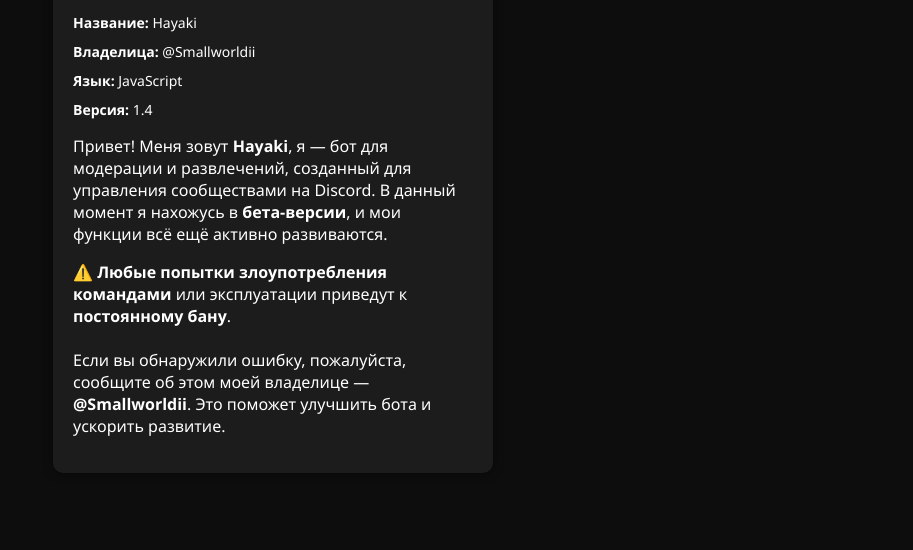
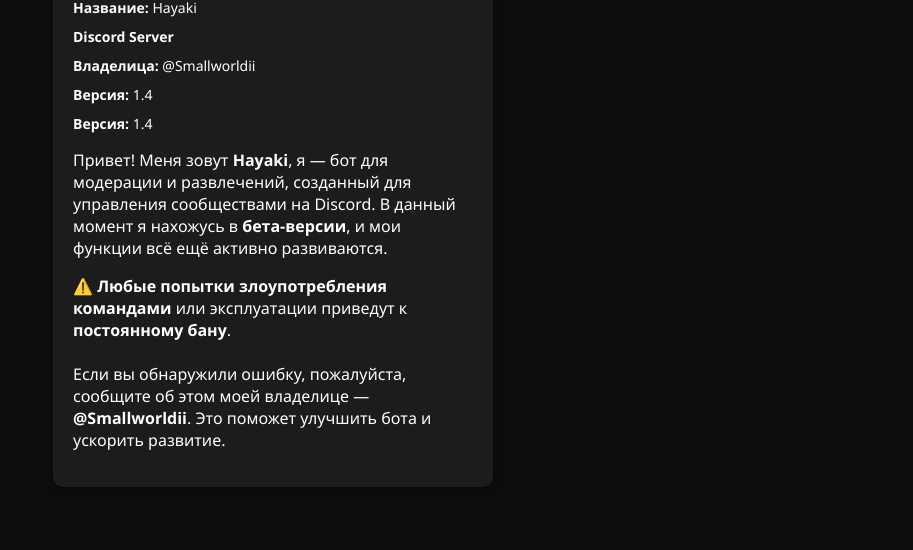
Before and after one commit to smallworldi/hayaki-website, a plain HTML site: page index.html in a window 1280 px wide. Shown: the part 250-800 px from the top of the page, without its empty margins (367-1280 px from the left). Drawn offline with Linux system fonts and the light colour scheme; no server answers.

Commit message:
Update index.html

```diff
--- a/index.html
+++ b/index.html
@@ -26,6 +26,7 @@
       </div>
       <div class="info-grid">
         <div><strong>Название:</strong> Hayaki</div>
+        <div><strong>Discord Server:</strong> <a href="https://discord.gg/WbfBgyPcAF" style="color: white; text-decoration: none;">Click here to join</a></div>
         <div><strong>Владелица:</strong> @Smallworldii</div>
         <div><strong>Язык:</strong> JavaScript</div>
         <div><strong>Версия:</strong> 1.4</div>
@@ -108,6 +109,7 @@
         region: "Регион:",
         memory: "Память:",
         uptime: "Время работы:",
+        discordLink: "Присоединиться",
         aboutText: `Привет! Меня зовут <strong>Hayaki</strong>, я — бот для модерации и развлечений, созданный для управления сообществами на Discord. В данный момент я нахожусь в <strong>бета-версии</strong>, и мои функции всё ещё активно развиваются.`,
         aboutText2: `<strong>⚠️ Любые попытки злоупотребления командами</strong> или эксплуатации приведут к <strong>постоянному бану</strong>.<br><br>Если вы обнаружили ошибку, пожалуйста, сообщите об этом моей владелице — <strong>@Smallworldii</strong>. Это поможет улучшить бота и ускорить развитие.`,
         termsTitle: "Условия использования",
@@ -142,6 +144,7 @@
         region: "Region:",
         memory: "Memory:",
         uptime: "Uptime:",
+        discordLink: "Join server",
         aboutText: `Hello! I'm <strong>Hayaki</strong>, a moderation and entertainment bot designed to help manage Discord communities. I'm currently in <strong>beta</strong>, and my features are still under active development.`,
         aboutText2: `<strong>⚠️ Any attempt to abuse commands</strong> or exploit the system will result in a <strong>permanent ban</strong>.<br><br>If you find any bugs, please report them to my owner — <strong>@Smallworldii</strong>. Your feedback helps improve the bot and accelerate development.`,
         termsTitle: "Terms of Use",
@@ -179,8 +182,9 @@
 
       const info = document.querySelectorAll('.info-grid div');
       info[0].innerHTML = `<strong>${t.name}</strong> Hayaki`;
-      info[1].innerHTML = `<strong>${t.owner}</strong> @Smallworldii`;
-      info[2].innerHTML = `<strong>${t.lang}</strong> JavaScript`;
+      info[1].innerHTML = `<strong><a href="https://discord.gg/WbfBgyPcAF" style="color: white; text-decoration: none;">Discord Server</a></strong>`;
+      info[2].innerHTML = `<strong>${t.owner}</strong> @Smallworldii`;
+      info[3].innerHTML = `<strong>${t.lang}</strong> JavaScript`;
       info[3].innerHTML = `<strong>${t.version}</strong> 1.4`;
 
       const statusInfo = document.querySelectorAll('#status-info div');
```
